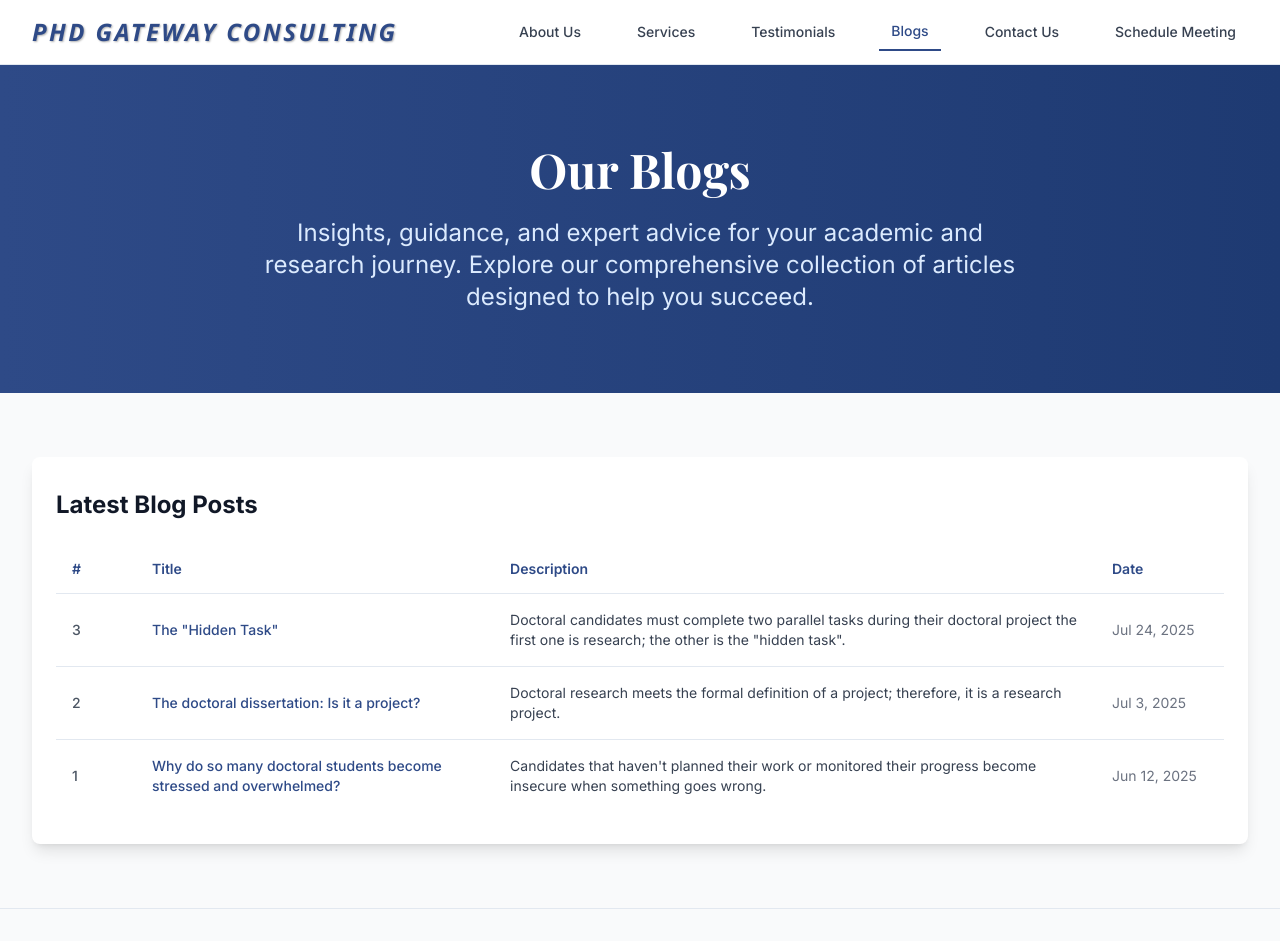
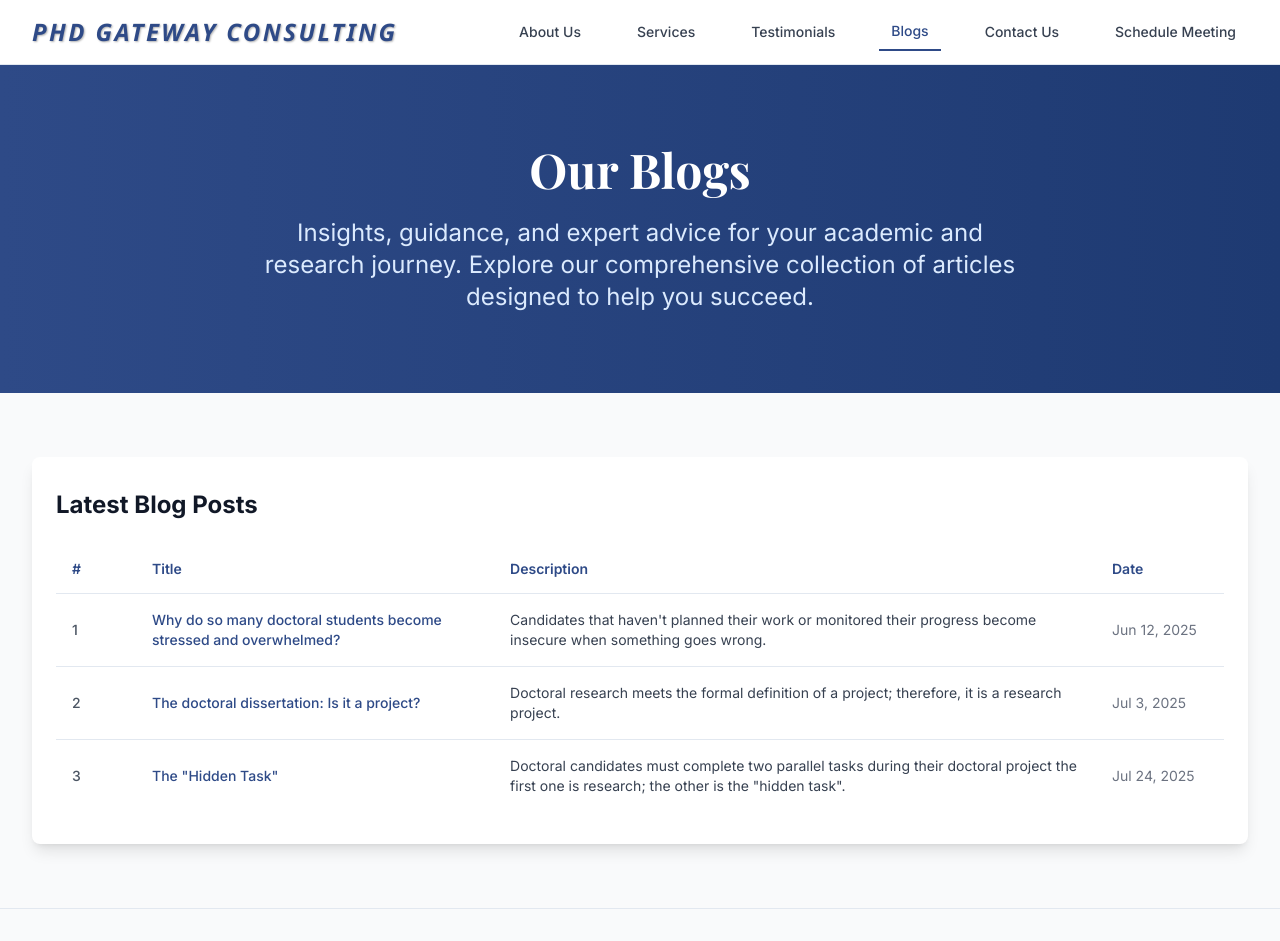
Before and after one commit to ReuvenKatz/pathway-nexus-gateway1, a React (Vite) app: page /blogs in a window 1280 px wide. Built offline with nearby package versions, Linux system fonts and the light colour scheme; a web font is replaced by a local one.

Commit message:
Reorder blogs by date

```diff
--- a/src/pages/Blogs.tsx
+++ b/src/pages/Blogs.tsx
@@ -11,7 +11,7 @@ import {
 } from "@/components/ui/table";
 
 const Blogs = () => {
-  const sortedBlogs = [...blogs].sort((a, b) => Date.parse(b.publishDate) - Date.parse(a.publishDate));
+  const sortedBlogs = [...blogs].sort((a, b) => Date.parse(a.publishDate) - Date.parse(b.publishDate));
   return (
     <main className="flex-1">
       {/* Hero Section */}
@@ -48,7 +48,7 @@ const Blogs = () => {
                     {sortedBlogs.map((blog, index) => (
                       <TableRow key={blog.id} className="hover:bg-gray-50">
                         <TableCell className="font-medium text-gray-600">
-                          {sortedBlogs.length - index}
+                          {index + 1}
                         </TableCell>
                         <TableCell>
                           <Link
```
